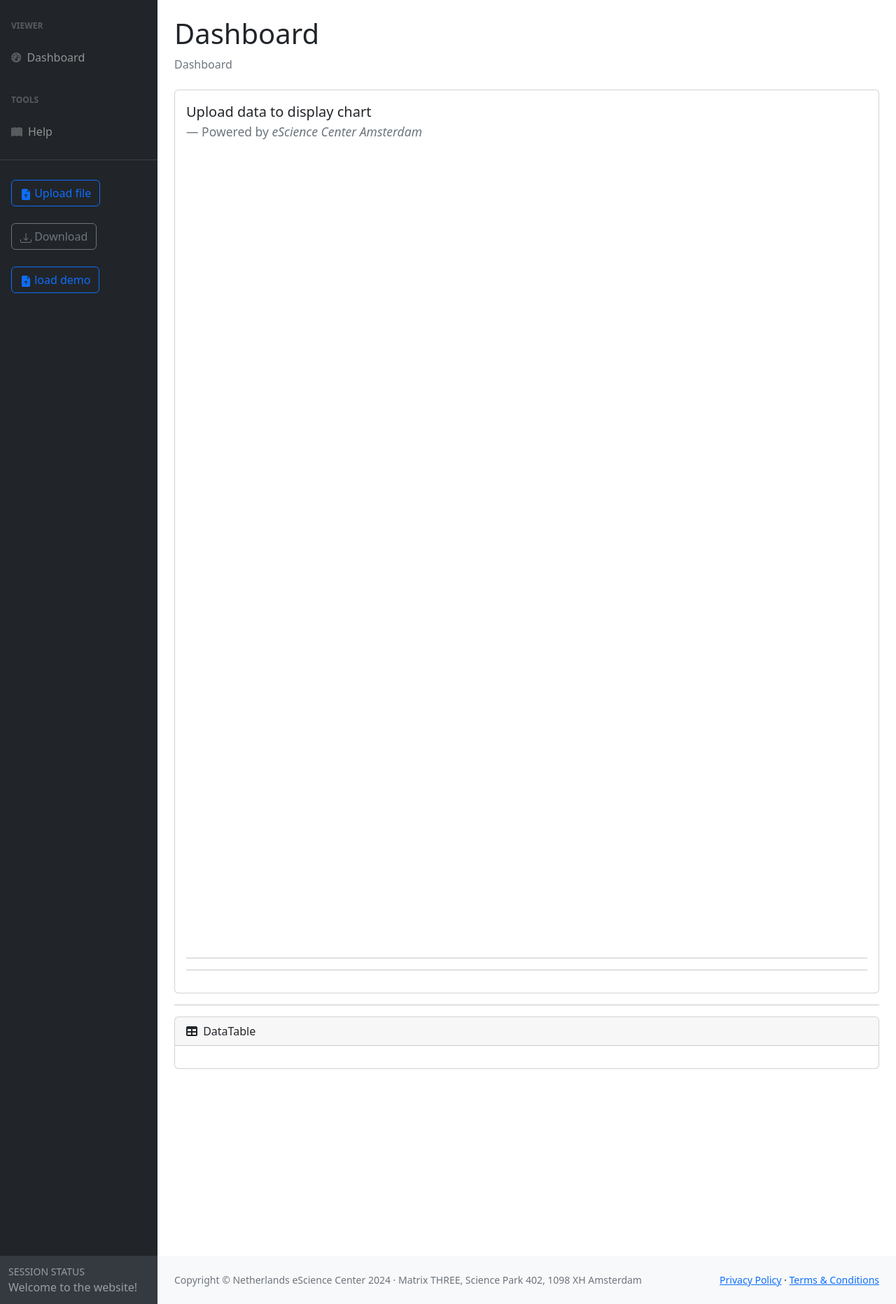
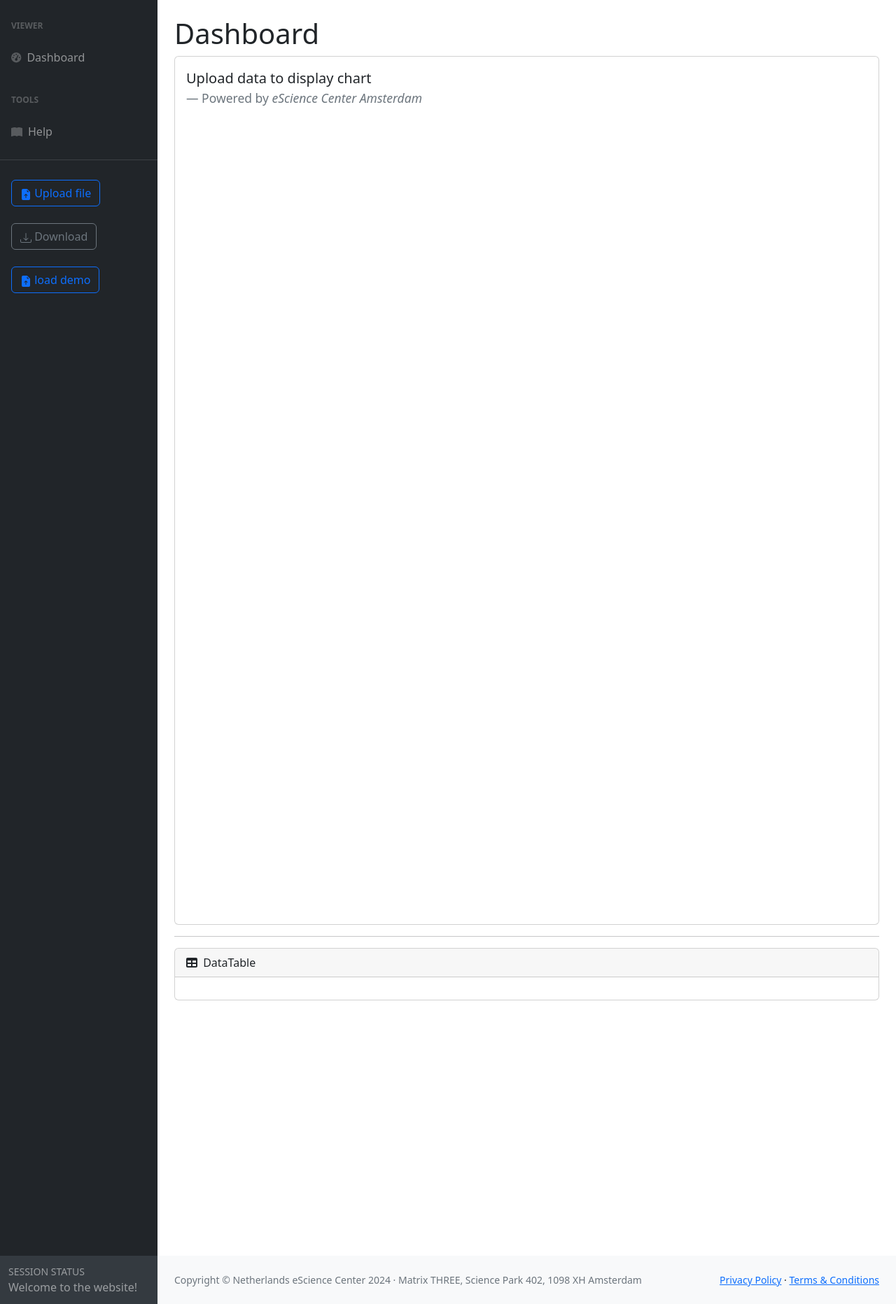
Before and after one commit to ESI-FAR/INA-tool, a PHP site: page / in a window 1280 px wide. Shown: the part 56-1920 px from the top of the page at 70% size. Run offline with PHP 8.4, Linux system fonts and the light colour scheme; some libraries are stand-ins or nearby versions.

Commit message:
remove clicked-node div and dashboard subtitle

```diff
--- a/includes/chart.js
+++ b/includes/chart.js
@@ -166,11 +166,6 @@ function addNodesAndLinks(rowValues) {
             group.appendChild(text);
             svg.appendChild(group);
 
-            // Add click event to display the clicked node
-            newNode.addEventListener('click', function () {
-                document.getElementById("clicked-node").textContent = "Clicked Node: " + `${row.id}_${template_node.id}`;
-            });
-
             // Make the group draggable
             group.addEventListener('mousedown', function (event) {
                 var offsetX, offsetY;
--- a/index.php
+++ b/index.php
@@ -11,9 +11,6 @@ include_once 'includes/header.php';
                 <main>
                     <div class="container-fluid px-4">
                         <h1 class="mt-4">Dashboard</h1>
-                        <ol class="breadcrumb mb-4">
-                            <li class="breadcrumb-item active">Dashboard</li>
-                        </ol>
                         <div class="card">
                             <div class="card-body">
 
@@ -46,10 +43,6 @@ include_once 'includes/header.php';
                                         min-height: 1600px; /* Set a minimum height to enable vertical scrolling */
                                     }
                                 </style>
-
-                                <hr>
-                                <div id="clicked-node"></div>
-                                <hr>
                                 <!-- End of chart -->
 
                             </div>
```
